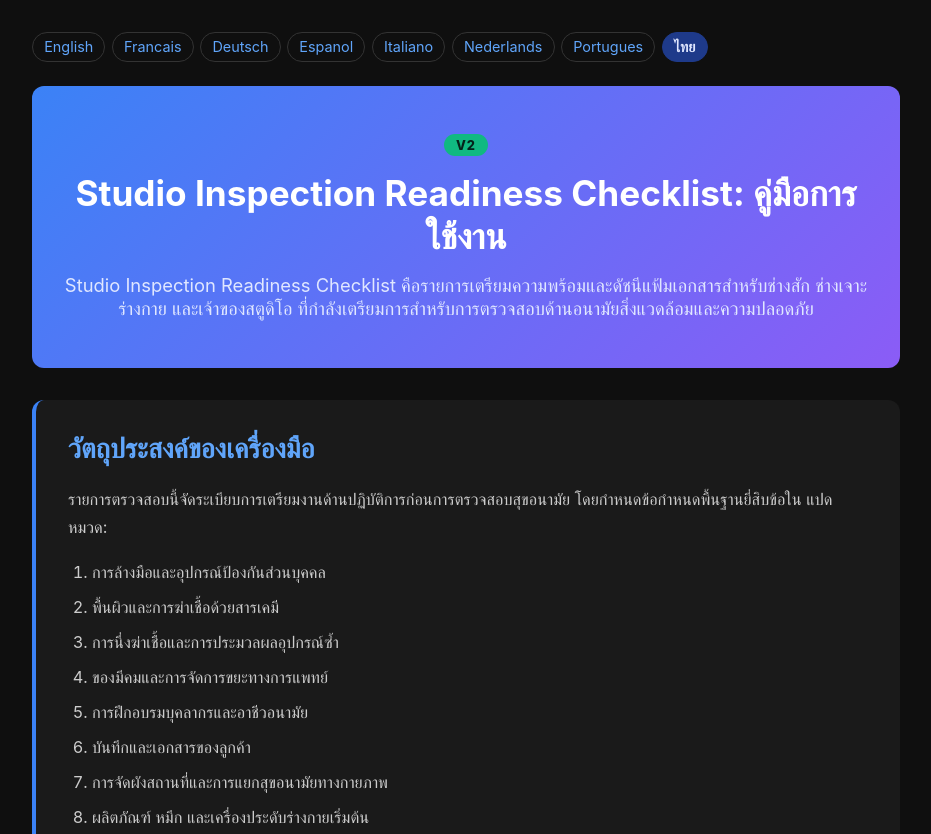
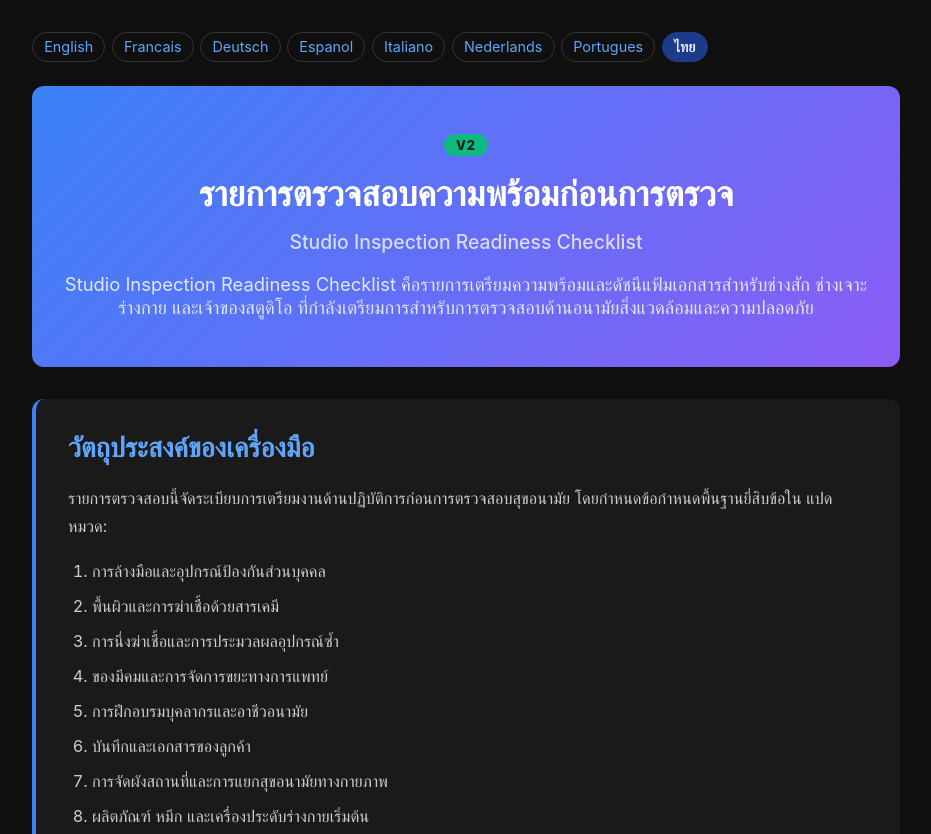
Before and after one commit to Poli-International/studio-compliance-checklist, a website: page documentation-th.html in a window 1280 px wide. Shown: the top 834 px of the page, without its empty margins (174-1105 px from the left). Drawn offline with Linux system fonts and the light colour scheme.

Commit message:
sync documentation-th.html from the live site
The website copy of this tool moved on and the repo did not, so an
AI Studio import from here would have reverted it.

```diff
--- a/documentation-th.html
+++ b/documentation-th.html
@@ -41,7 +41,7 @@
         <nav class="doc-langs" aria-label="ภาษาของเอกสาร"><a lang="en" href="documentation.html">English</a><a lang="fr" href="documentation-fr.html">Francais</a><a lang="de" href="documentation-de.html">Deutsch</a><a lang="es" href="documentation-es.html">Espanol</a><a lang="it" href="documentation-it.html">Italiano</a><a lang="nl" href="documentation-nl.html">Nederlands</a><a lang="pt" href="documentation-pt.html">Portugues</a><span lang="th">ไทย</span></nav>
         <div class="doc-hero">
             <span class="v2">V2</span>
-            <h1>Studio Inspection Readiness Checklist: คู่มือการใช้งาน</h1>
+            <h1>รายการตรวจสอบความพร้อมก่อนการตรวจ<br><small lang="en" style="font-size:0.55em;font-weight:500;opacity:0.75;">Studio Inspection Readiness Checklist</small></h1>
             <p>Studio Inspection Readiness Checklist คือรายการเตรียมความพร้อมและดัชนีแฟ้มเอกสารสำหรับช่างสัก ช่างเจาะร่างกาย และเจ้าของสตูดิโอ ที่กำลังเตรียมการสำหรับการตรวจสอบด้านอนามัยสิ่งแวดล้อมและความปลอดภัย</p>
         </div>
         <div class="doc-section">
```
